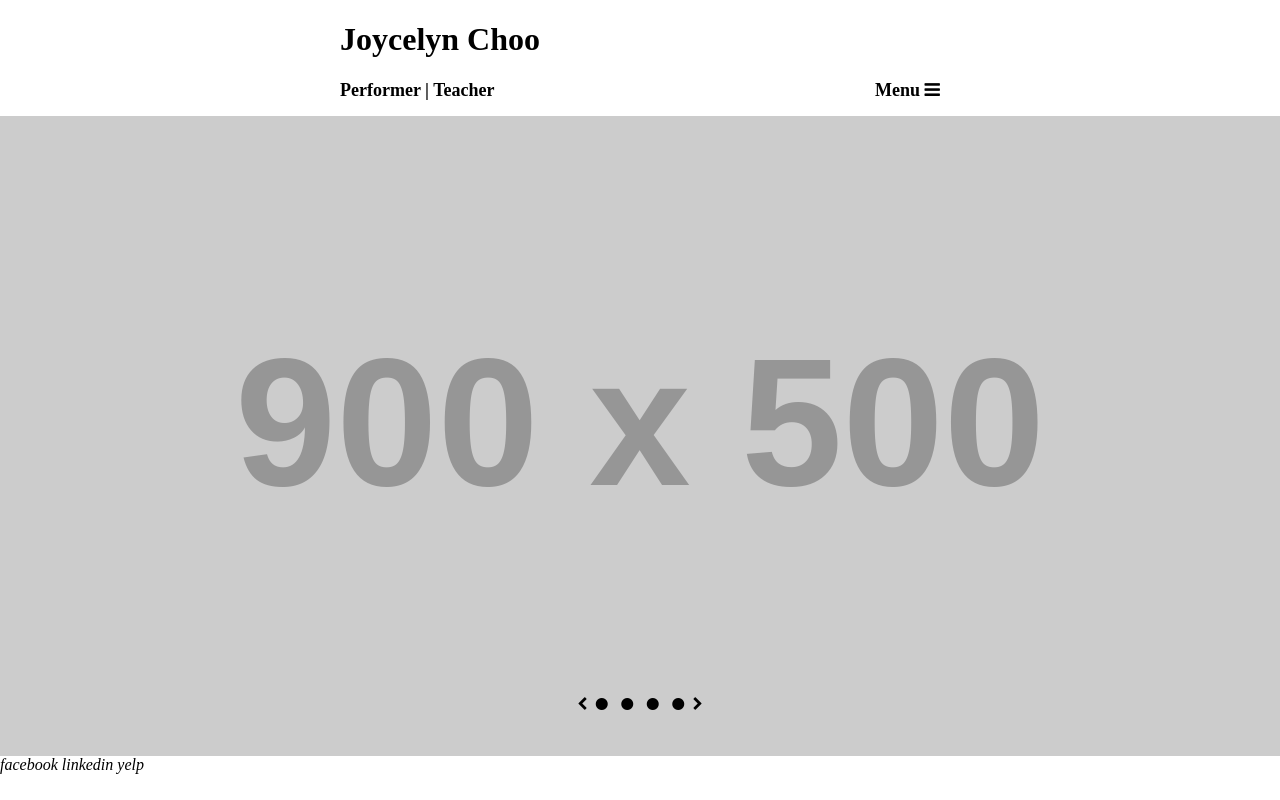
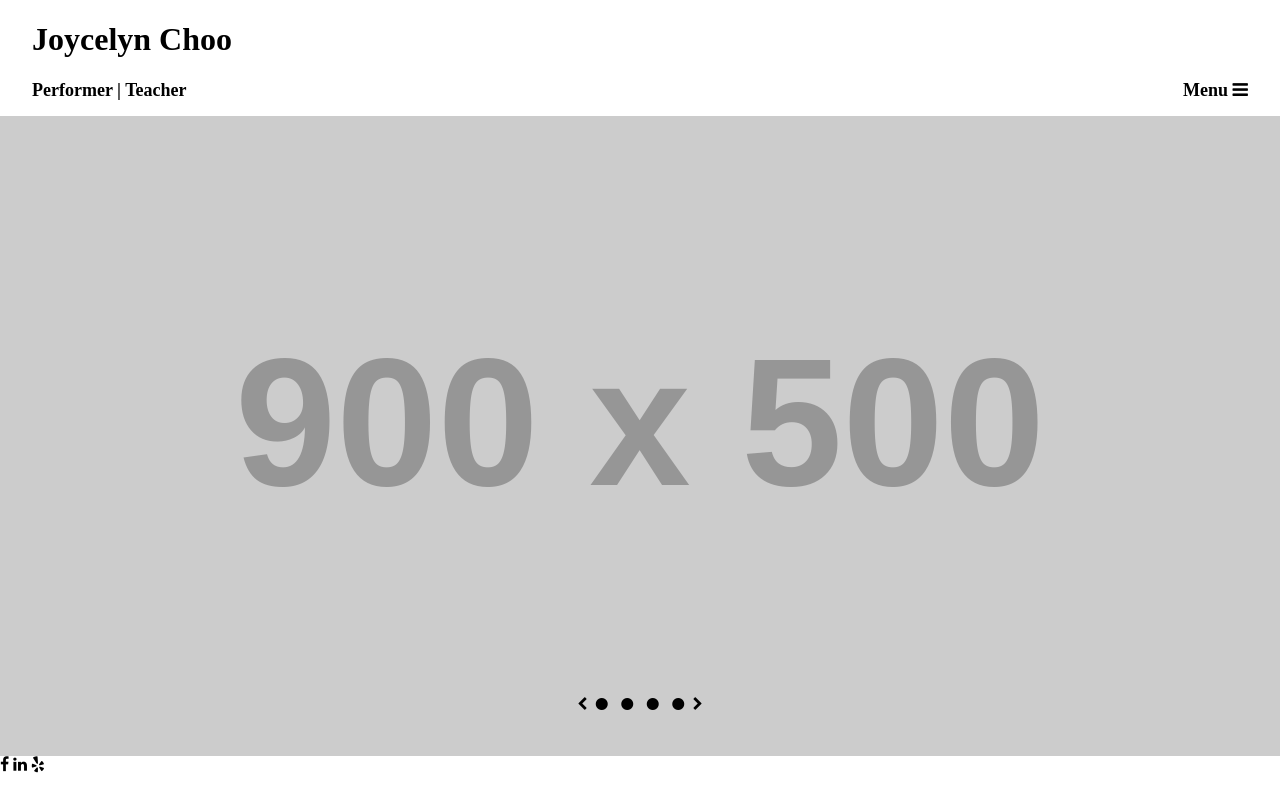
Before and after one commit to benjamminj/joycelyn-site, a website: page index.html in a window 1280 px wide. Drawn offline with nearby package versions, Linux system fonts and the light colour scheme; files that its build step writes are made by us from their sources; placeholder pictures from the web are drawn by us.

Commit message:
header positioning

```diff
--- a/css/classes.less
+++ b/css/classes.less
@@ -4,7 +4,6 @@
 }
 
 .content-wrapper {
-	max-width: 600px;
 	width: 95%;
 	margin: 0 auto;
 }
--- a/css/header.less
+++ b/css/header.less
@@ -39,6 +39,7 @@ header {
 
 		.fa-times {
 			font-size: 30px;
+			margin: 20px 20px 0;
 		}
 		ul {
 			// width: 100%;
--- a/index.html
+++ b/index.html
@@ -76,9 +76,9 @@
 	</section>
 	<footer>
 		<nav class="media-links">
-			<i>facebook</i>
-			<i>linkedin</i>
-			<i>yelp</i>
+			<i class="fa fa-facebook"></i>
+			<i class="fa fa-linkedin"></i>
+			<i class="fa fa-yelp"></i>
 		</nav>
 	</footer>
 </body>
```
Also changed, not shown: build/index.html, build/joycelyn-website.css, 1 other file.
